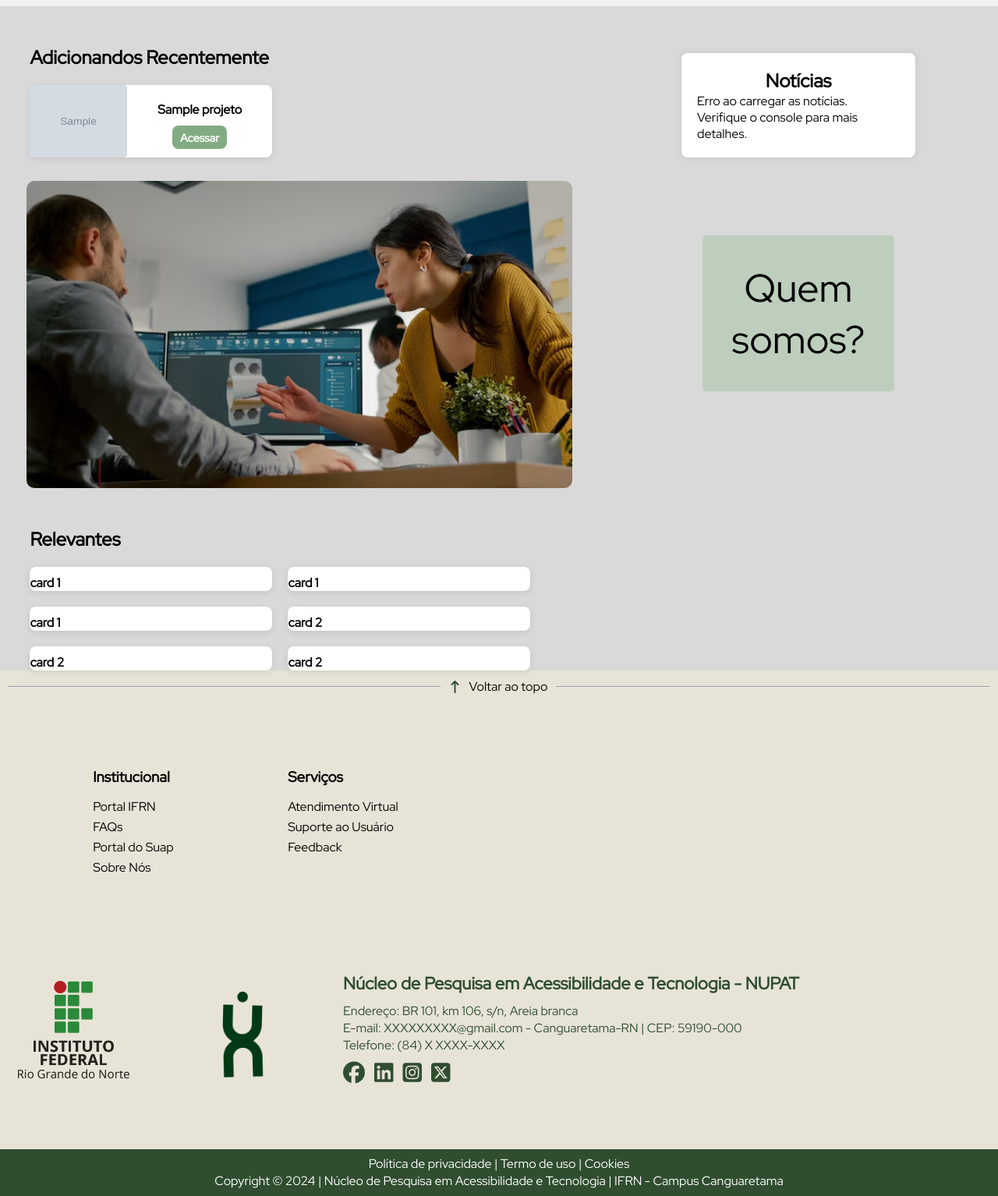
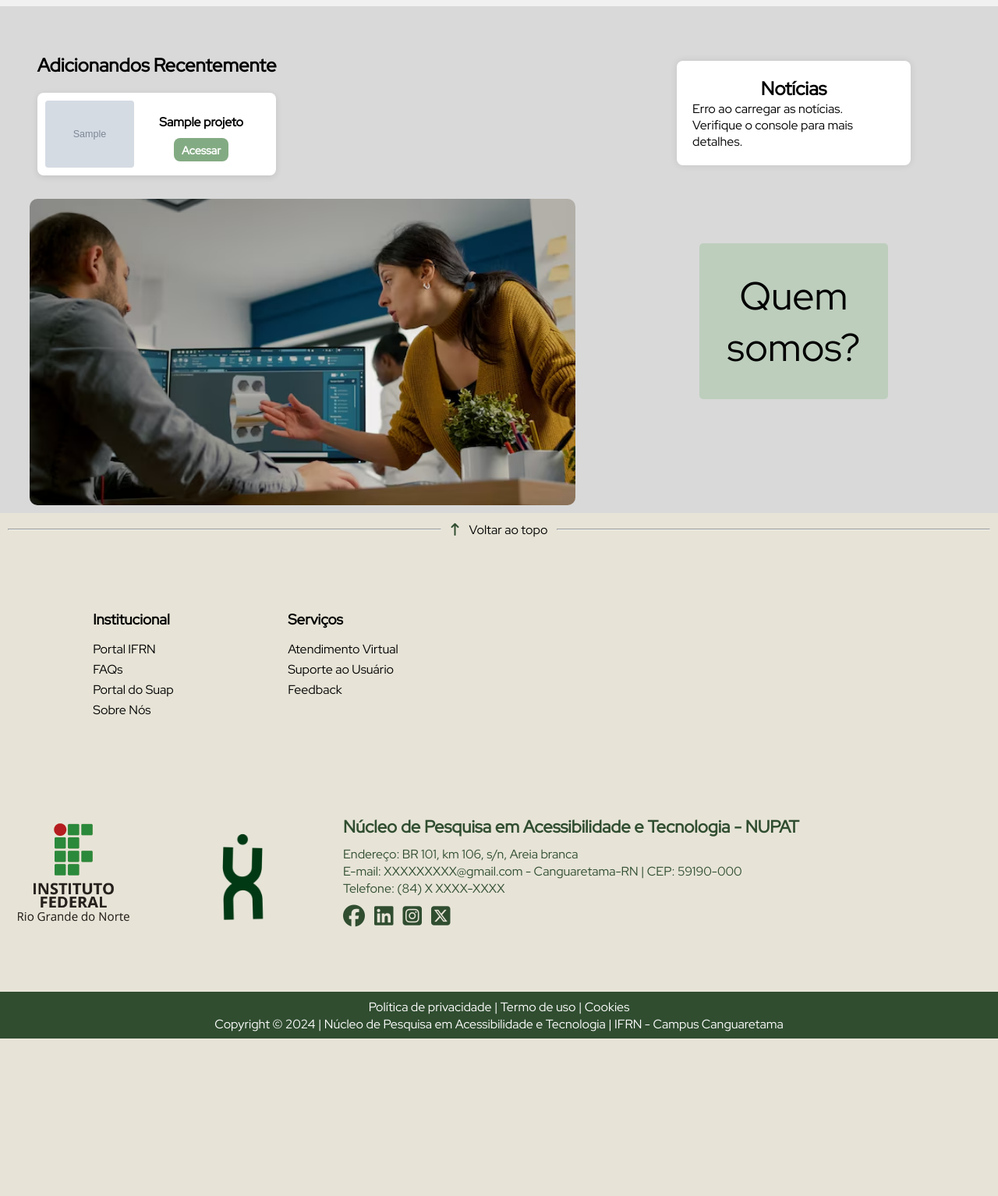
Before and after one commit to PhilipeMuzzi/NUPAT, a Django app: template core/templates/index.html in a window 1280 px wide. Shown: the part 157-1691 px from the top of the page at 78% size. After the commit the page ends 1489 px from the top, so only its background shows below. Run offline with Django 4.2, Linux system fonts and the light colour scheme; the template is opened without the code that fills it: values that come from a table or form of the project are taken from there, others are empty; tables that the repository leaves empty hold one stand-in row (values such as "Sample post"); grey boxes marked "Sample" are stand-in pictures; some libraries are stand-ins or nearby versions.

Commit message:
ajustes na pagina principla

```diff
--- a/core/static/css/principal.css
+++ b/core/static/css/principal.css
@@ -9,12 +9,16 @@
     --navbar-height: 4.75rem;
 
 }
-
+*{
+    margin:0;
+    padding:0;
+}
 /* INICIO DO CORPO DO SITE*/
 .container {
     display: grid;
     place-items: center;
     max-height: auto;
+    padding: 10px;
     grid-template-columns: 60% 40%;
     grid-template-areas:
         "primeiro-corpo segundo-corpo";
@@ -52,7 +56,7 @@
 .card {
     width: 45% ;
     box-shadow: 0 2px 8px rgba(0, 0, 0, 0.1);
-    padding: 0px;
+    padding: 10px;
     background-color: #fff;
     border-radius: 8px;
     text-align: center;
--- a/core/templates/index.html
+++ b/core/templates/index.html
@@ -90,45 +90,6 @@
                 </section>
             </div>
 
-
-            {% if projeto %}
-            <article class="second">
-                <h1 class="title2"> Relevantes</h1>
-                <div class="cards-container">
-                    <div class="card">
-                        <a href="#">
-                            <p>card 1</p>
-                        </a>
-                    </div>
-                    <div class="card">
-                        <a href="#">
-                            <p>card 1</p>
-                        </a>
-                    </div>
-                    <div class="card">
-                        <a href="#">
-                            <p>card 1</p>
-                        </a>
-                    </div>
-                    <div class="card">
-                        <a href="#">
-                            <p>card 2</p>
-                        </a>
-                    </div>
-                    <div class="card">
-                        <a href="#">
-                            <p>card 2</p>
-                        </a>
-                    </div>
-                    <div class="card">
-                        <a href="#">
-                            <p>card 2</p>
-                        </a>
-                    </div>
-                </div>
-            </article>
-            {% endif %}
-
         </div>
 
         <div class="segundo-corpo"> <!--segundo corpo-->
```
